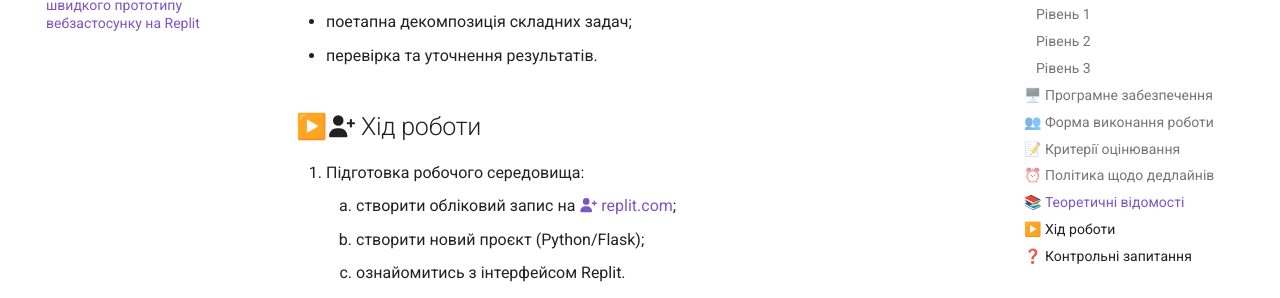
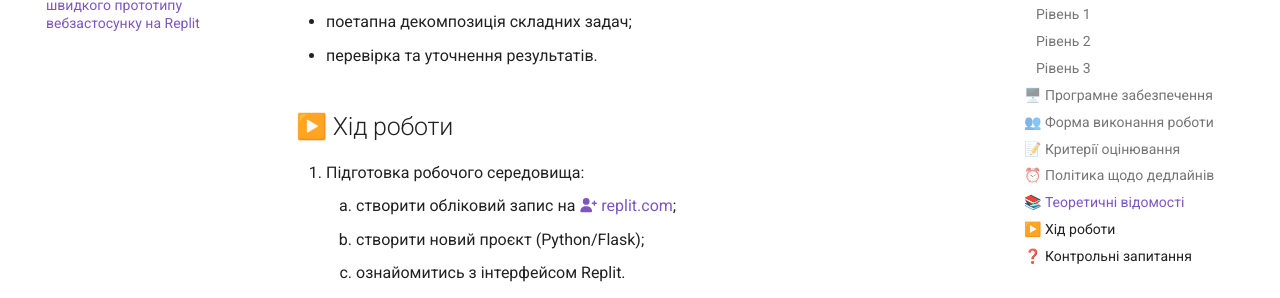
Before and after one commit to olroi421/course-opi, an MkDocs documentation site: the page built from docs/labs/lab-01.md, in a window 1280 px wide and 900 px high, scrolled down 2625 px. Shown: the part 148-446 px from the top of the window. Built offline with MkDocs 1.6.1 and Material for MkDocs 9.7.7, drawn with Linux system fonts in a browser that asks for light colours; comment, search, counter and statistics services are not loaded; some of the changed lines change nothing that is shown.

Commit message:
Update lab-01.md

```diff
--- a/docs/labs/lab-01.md
+++ b/docs/labs/lab-01.md
@@ -79,7 +79,7 @@
 - поетапна декомпозиція складних задач;
 - перевірка та уточнення результатів.
 
-## ▶️:fontawesome-solid-user-plus: Хід роботи
+## ▶️ Хід роботи
 
 1. Підготовка робочого середовища:
     1. створити обліковий запис на [:fontawesome-solid-user-plus: replit.com](https://replit.com);
```
